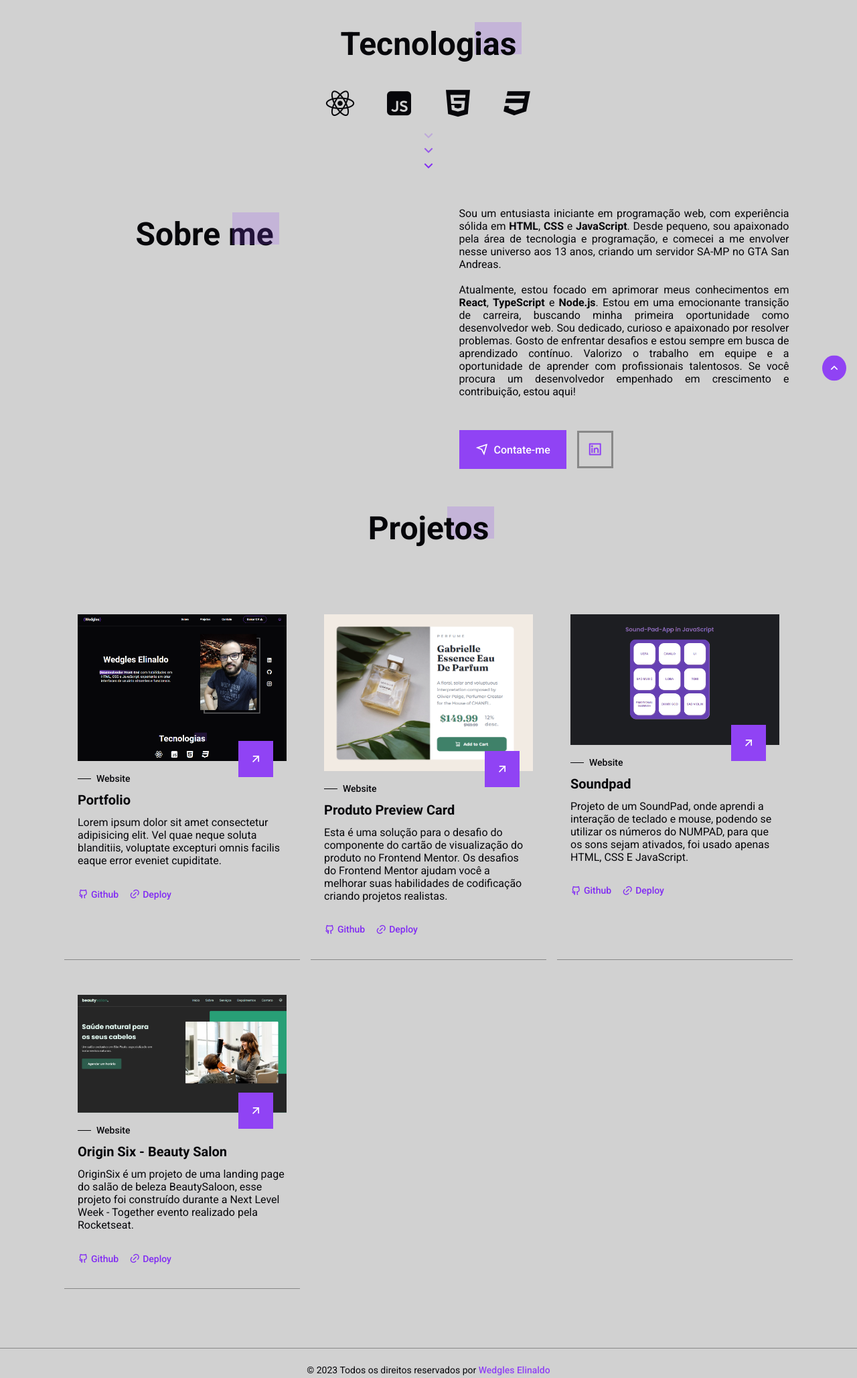
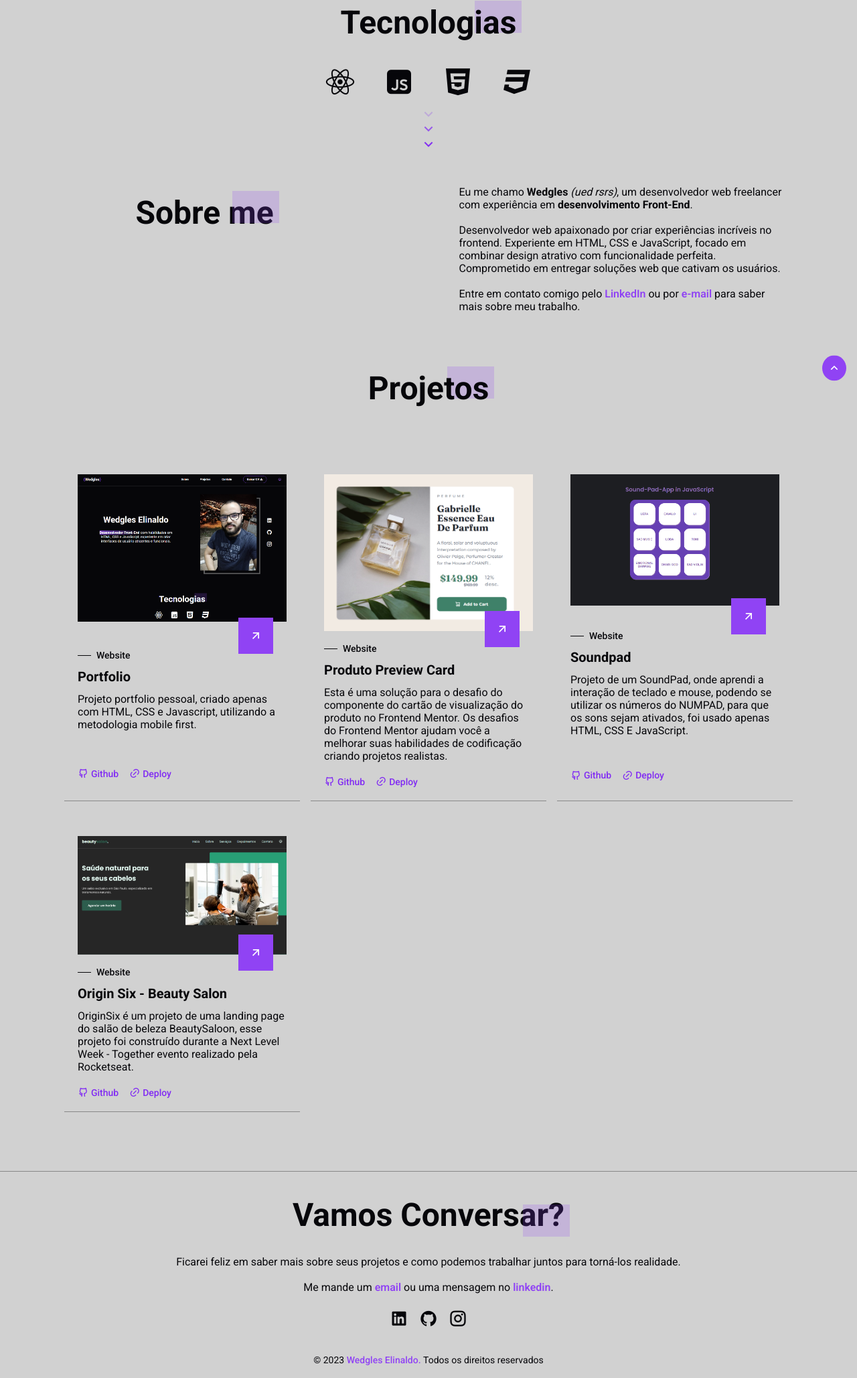
Before and after one commit to Wedgles97/my-portfolio, a plain HTML site: page index.html in a window 1280 px wide. Shown: the part 646-2703 px from the top of the page at 67% size. Drawn offline with nearby package versions, Linux system fonts and the light colour scheme.

Commit message:
update about and footer contact

```diff
--- a/assets/css/styles.css
+++ b/assets/css/styles.css
@@ -292,7 +292,7 @@ button {
   width: 100%;
 }
 
-.nav__item:nth-child(4) .nav__link {
+.nav__item:nth-child(5) .nav__link {
   display: inline-block;
   padding: 0.625rem 1.25rem;
   border-radius: 50rem;
@@ -300,13 +300,13 @@ button {
   transition: all 0.2s ease-in;
 }
 
-.nav__item:nth-child(4) .nav__link:hover {
+.nav__item:nth-child(5) .nav__link:hover {
   background-color: var(--first-color);
   color: var(--white-color);
 }
 
-.nav__item:nth-child(4) .nav__link::before,
-.nav__item:nth-child(4) .nav__link::after {
+.nav__item:nth-child(5) .nav__link::before,
+.nav__item:nth-child(5) .nav__link::after {
   content: none;
 }
 
@@ -607,8 +607,7 @@ button .sun {
 }
 
 /*=============== BUTTON ===============*/
-.button,
-.button__ghost {
+.button {
   display: flex;
   align-items: center;
   justify-content: center;
@@ -631,20 +630,6 @@ button .sun {
   background-color: hsl(266, 89%, 56%);
 }
 
-.button__ghost {
-  border: 3px solid var(--line-color);
-  color: var(--first-color);
-  padding: 0.5rem;
-  transition: border 0.4s, color 0.4s;
-}
-
-.button__ghost i {
-  font-size: 1.25rem;
-}
-
-.button__ghost:hover {
-  border: 3px solid hsl(266, 89%, 56%);
-}
 /*=============== SKILLS ===============*/
 .skills__name {
   font-weight: var(--font-regular);
@@ -700,17 +685,15 @@ button .sun {
 
 .about__description {
   position: relative;
-  text-align: justify;
   color: var(--text-color);
   margin-bottom: 1.5rem;
 }
 
-.about__buttons {
-  display: flex;
-  justify-content: center;
-  align-items: center;
-  column-gap: 1rem;
+.about__description a {
+  color: var(--first-color);
+  font-weight: var(--font-semi-bold);
 }
+
 /*=============== PROJECTS ===============*/
 .projects__container {
   row-gap: 2rem;
@@ -719,7 +702,7 @@ button .sun {
 .projects__card {
   padding: 1rem 1rem 2rem;
   border-bottom: 1px solid var(--line-color);
-  /* background-color: var(--line-color); */
+  display: grid;
 }
 
 .projects__image {
@@ -803,8 +786,59 @@ button .sun {
 
 .footer__container {
   padding-block: 1.5rem 1.5rem;
-  row-gap: 6rem;
+  row-gap: 2rem;
   position: relative;
+  display: flex;
+  flex-direction: column;
+  justify-content: center;
+  align-items: center;
+  text-align: center;
+}
+
+.footer__description {
+  padding: 0 2rem 1rem;
+}
+
+.footer__description a {
+  color: var(--first-color);
+  font-weight: var(--font-semi-bold);
+}
+
+.footer__social-link {
+  color: var(--text-color);
+  font-size: 1.75rem;
+  padding: 6px;
+  border-radius: 50%;
+  display: inline-grid;
+  text-align: center;
+  transition: transform 0.3s;
+}
+
+.footer__social-link:hover {
+  transform: scale(1.1);
+  color: #fff;
+}
+
+.footer__social-link:hover:nth-child(1) {
+  color: #0a66c2;
+}
+
+.footer__social-link:hover:nth-child(2) {
+  color: #1e3050;
+}
+
+.footer__social-link:hover:nth-child(3) {
+  background-clip: initial;
+  color: transparent;
+  background-image: linear-gradient(
+    to right,
+    #fdf497,
+    #fd5949,
+    #d6249f,
+    #285aeb
+  );
+  -webkit-background-clip: text;
+  color: transparent;
 }
 
 .footer__copy {
@@ -951,7 +985,8 @@ button .sun {
     grid-template-columns: repeat(2, 460px);
     gap: 2rem 4rem;
     align-items: center;
-    padding-block: 5.5rem;
+    padding-block: 7rem;
+    padding-bottom: 2rem;
   }
 
   .home__name {
@@ -1012,36 +1047,19 @@ button .sun {
     gap: 1rem 9rem;
   }
 
-  .about__buttons {
-    margin-top: 3rem;
-    justify-content: initial;
-  }
-
-  .button__ghost {
-    padding: 0.75rem;
-  }
-
-  .button__ghost i {
-    font-size: 1.5rem;
-  }
-
   .projects__container {
     grid-template-columns: repeat(3, 352px);
     padding-block: 3rem 1rem;
   }
 
   .projects__card {
-    padding: 1.25rem 1.25rem 2.25rem;
+    padding: 1.25rem;
   }
 
   .projects__image {
     margin-bottom: 1rem;
   }
 
-  .projects__content {
-    margin-bottom: 2rem;
-  }
-
   .projects__button {
     right: 1.25rem;
   }
--- a/index.html
+++ b/index.html
@@ -59,6 +59,9 @@
         <div class="nav__menu" id="nav-menu">
           <span class="nav__title">Menu</span>
           <ul class="nav__list">
+            <li class="nav__item">
+              <a href="#home" class="nav__link">Inicio</a>
+            </li>
             <li class="nav__item">
               <a href="#about" class="nav__link">Sobre</a>
             </li>
@@ -192,36 +195,22 @@
 
           <div class="about__info">
             <p class="about__description">
-              Sou um entusiasta iniciante em programação web, com experiência
-              sólida em <strong>HTML</strong>, <strong>CSS</strong> e
-              <strong>JavaScript</strong>. Desde pequeno, sou apaixonado pela
-              área de tecnologia e programação, e comecei a me envolver nesse
-              universo aos 13 anos, criando um servidor SA-MP no GTA San
-              Andreas. <br /><br />Atualmente, estou focado em aprimorar meus
-              conhecimentos em <strong>React</strong>,
-              <strong>TypeScript</strong> e <strong>Node.js</strong>. Estou em
-              uma emocionante transição de carreira, buscando minha primeira
-              oportunidade como desenvolvedor web. Sou dedicado, curioso e
-              apaixonado por resolver problemas. Gosto de enfrentar desafios e
-              estou sempre em busca de aprendizado contínuo. Valorizo o trabalho
-              em equipe e a oportunidade de aprender com profissionais
-              talentosos. Se você procura um desenvolvedor empenhado em
-              crescimento e contribuição, estou aqui!
+              Eu me chamo <strong>Wedgles</strong> <i>(ued rsrs)</i>, um
+              desenvolvedor web freelancer com experiência em
+              <strong>desenvolvimento Front-End</strong>. <br /><br />
+
+              Desenvolvedor web apaixonado por criar experiências incríveis no
+              frontend. Experiente em HTML, CSS e JavaScript, focado em combinar
+              design atrativo com funcionalidade perfeita. Comprometido em
+              entregar soluções web que cativam os usuários.<br /><br />
+
+              Entre em contato comigo pelo
+              <a href="https://www.linkedin.com/in/wedgles-elinaldo97/">
+                LinkedIn</a
+              >
+              ou por <a href="mailto:wedegles@gmail.com">e-mail</a> para saber
+              mais sobre meu trabalho.
             </p>
-            <div class="about__buttons">
-              <a href="#contact" class="button">
-                <i class="ri-send-plane-line"></i>
-                Contate-me
-              </a>
-
-              <a
-                href="https://www.linkedin.com/in/wedgles-elinaldo97/"
-                target="_blank"
-                class="button__ghost"
-              >
-                <i class="ri-linkedin-box-line"></i>
-              </a>
-            </div>
           </div>
         </div>
       </section>
@@ -256,9 +245,8 @@
               <h2 class="projects__title">Portfolio</h2>
 
               <p class="projects__description">
-                Lorem ipsum dolor sit amet consectetur adipisicing elit. Vel
-                quae neque soluta blanditiis, voluptate excepturi omnis facilis
-                eaque error eveniet cupiditate.
+                Projeto portfolio pessoal, criado apenas com HTML, CSS e
+                Javascript, utilizando a metodologia mobile first.
               </p>
             </div>
 
@@ -419,14 +407,55 @@
     <!--==================== FOOTER ====================-->
     <footer class="footer" id="footer">
       <div class="footer__container container grid">
+        <div class="footer__data">
+          <h2 class="section__title-2">Vamos Conversar?</h2>
+
+          <p class="footer__description">
+            Ficarei feliz em saber mais sobre seus projetos e como podemos
+            trabalhar juntos para torná-los realidade. <br /><br />Me mande um
+            <a href="#" target="_blank">email</a> ou uma mensagem no
+            <a
+              href="https://www.linkedin.com/in/wedgles-elinaldo97/"
+              target="_blank"
+              >linkedin</a
+            >.
+          </p>
+
+          <div class="footer__social">
+            <a
+              href="https://www.linkedin.com/in/wedgles-elinaldo97/"
+              target="_blank"
+              class="footer__social-link"
+            >
+              <i class="ri-linkedin-box-fill"></i>
+            </a>
+
+            <a
+              href="https://github.com/Wedgles97"
+              target="_blank"
+              class="footer__social-link"
+            >
+              <i class="ri-github-fill"></i>
+            </a>
+
+            <a
+              href="https://www.instagram.com/wedgles_/"
+              target="_blank"
+              class="footer__social-link"
+            >
+              <i class="ri-instagram-line"></i>
+            </a>
+          </div>
+        </div>
         <span class="footer__copy">
-          &#169; 2023 Todos os direitos reservados por
+          &#169; 2023
           <a
             href="https://www.linkedin.com/in/wedgles-elinaldo97/"
             target="_blank"
           >
-            Wedgles Elinaldo
+            Wedgles Elinaldo.
           </a>
+          Todos os direitos reservados
         </span>
       </div>
     </footer>
```
